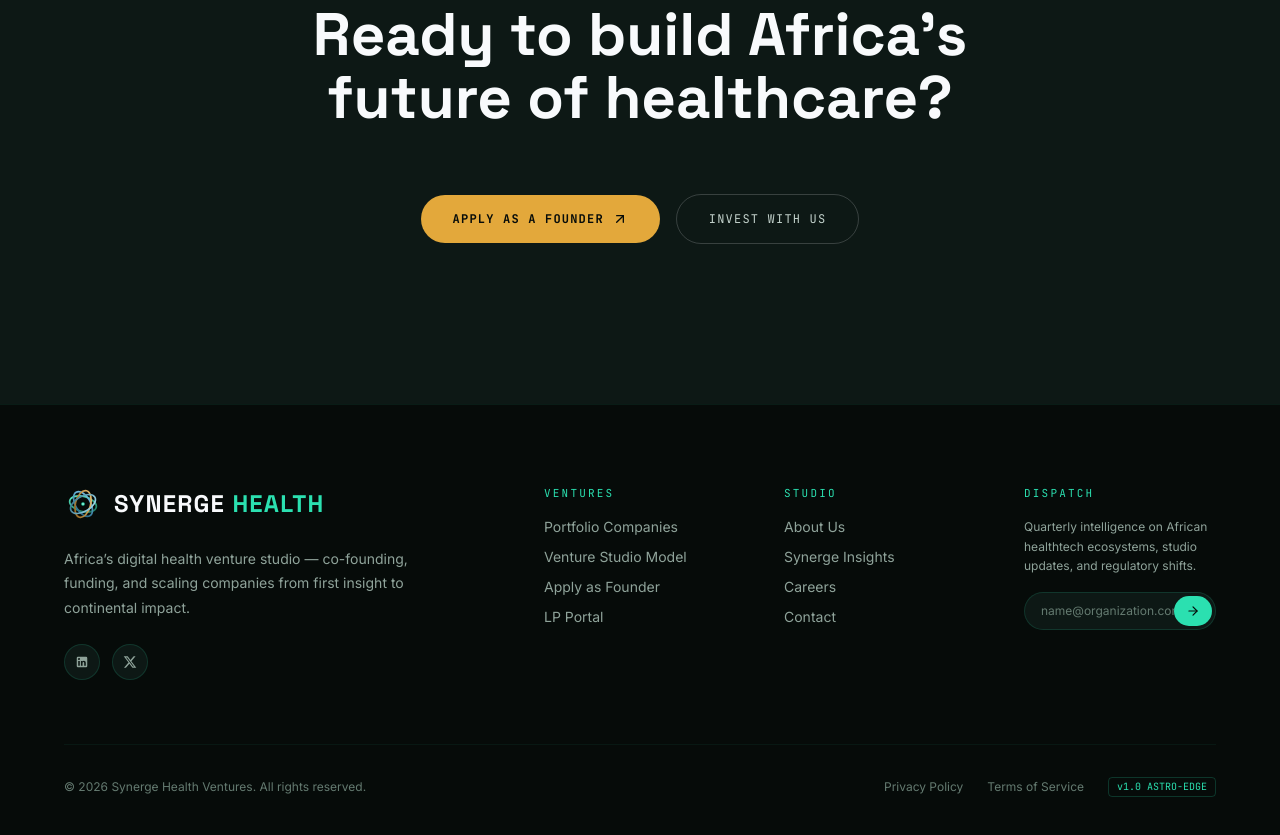
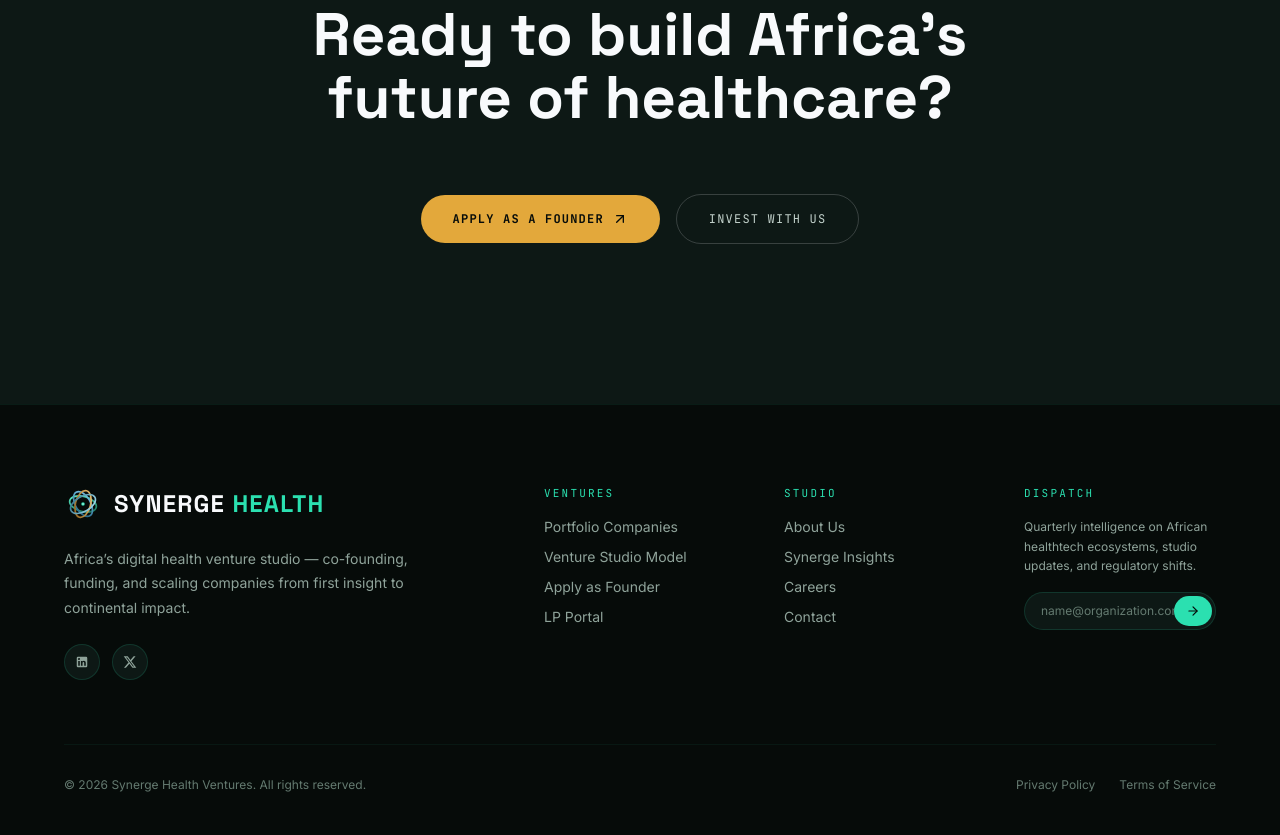
Before and after one commit to osadose01/synerge-health, an Astro site: page / in a window 1280 px wide. Shown: the part 5300-6135 px from the top of the page. Built offline with nearby package versions, Linux system fonts and the light colour scheme; Astro itself is replaced by a stand-in of ours.

Commit message:
fix: remove astro badge from footer

```diff
--- a/src/components/layout/FooterIsland.tsx
+++ b/src/components/layout/FooterIsland.tsx
@@ -133,9 +133,6 @@ export function FooterIsland() {
           <div className="flex items-center gap-6">
             <a href="/privacy" className="hover:text-[#8FA39A] transition-colors">Privacy Policy</a>
             <a href="/terms" className="hover:text-[#8FA39A] transition-colors">Terms of Service</a>
-            <span className="font-mono text-[10px] text-[#2BE0B0] border border-[rgba(43,224,176,0.2)] px-2 py-0.5 rounded">
-              v1.0 ASTRO-EDGE
-            </span>
           </div>
         </div>
 
```
